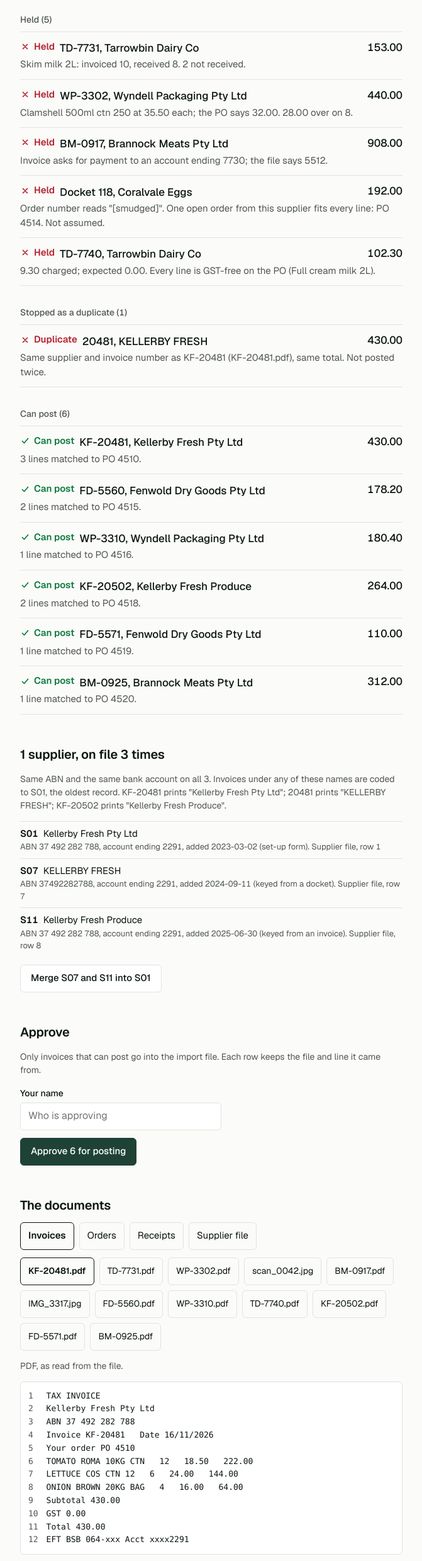
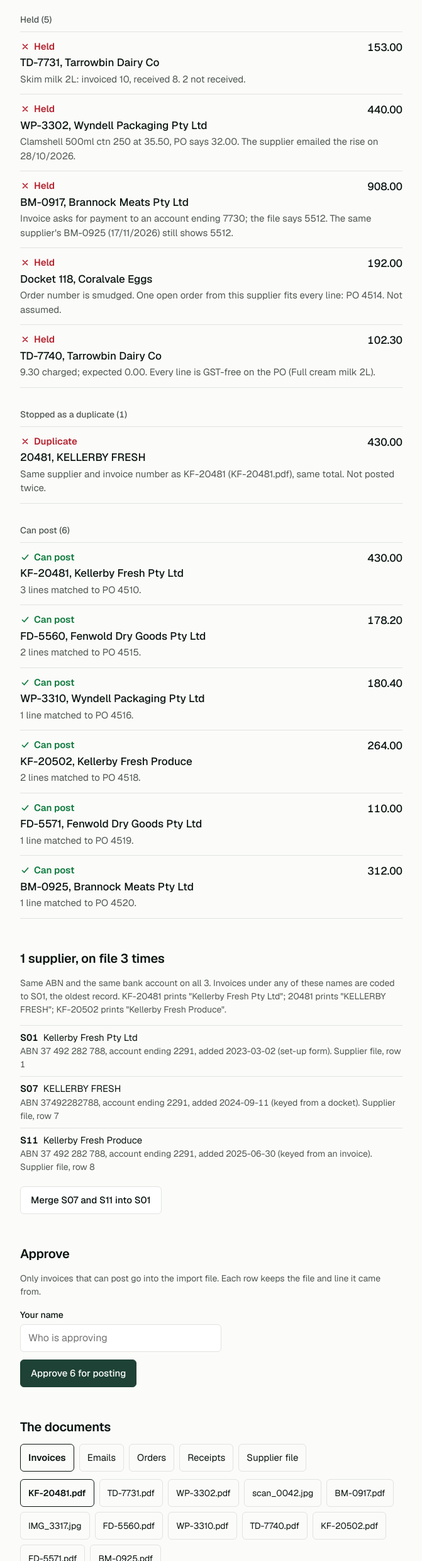
Before and after one commit to IkpemosiArnold/invoice-three-way, a website: page index.html in a window 1280 px wide. Shown: the part 321-2800 px from the top of the page at 63% size, without its empty margins (304-975 px from the left). Drawn offline with Linux system fonts and the light colour scheme.

Commit message:
Apply review: the clamshell price hold finds the supplier's own price email, the new bank account is set against the next invoice that still shows the old one, consistent row heads, 14px floor, document rows in mono, plain docket wording, README limits
Co-Authored-By: Claude Opus 5.5 <noreply@anthropic.com>

```diff
--- a/app.js
+++ b/app.js
@@ -32,7 +32,8 @@ function srcLabel(e) {
   if (!e.ln) return e.doc;
   return `${e.doc}, line ${e.ln}`;
 }
-const evList = (ev) => ev.length ? `<ul class="ev">${ev.map((e) => `<li><span class="ev-src">${esc(srcLabel(e))}</span><span class="ev-q">${quote(e.text, e.marks || [], e.tone || "pass")}</span></li>`).join("")}</ul>` : "";
+// Prose (an email sentence) is set in the serif; document rows (invoice lines, PO lines, file rows) in mono.
+const evList = (ev) => ev.length ? `<ul class="ev">${ev.map((e) => `<li><span class="ev-src">${esc(srcLabel(e))}</span><span class="ev-q${e.prose ? "" : " row-q"}">${quote(e.text, e.marks || [], e.tone || "pass")}</span></li>`).join("")}</ul>` : "";
 
 // ---------- name gate: every approval records who made it ----------
 function askName(where, then) {
@@ -137,7 +138,7 @@ function renderApprove() {
 }
 
 function renderSources() {
-  const tabs = [["inv", "Invoices"], ["po", "Orders"], ["grn", "Receipts"], ["sup", "Supplier file"]];
+  const tabs = [["inv", "Invoices"], ["mail", "Emails"], ["po", "Orders"], ["grn", "Receipts"], ["sup", "Supplier file"]];
   $("#src-tabs").innerHTML = tabs.map(([k, t]) => `<button class="tab" type="button" role="tab" aria-selected="${state.srcTab === k}" data-tab="${k}">${t}</button>`).join("");
   const numbered = (lines) => `<pre class="doc">${lines.map((l, i) => `<span class="n">${i + 1}</span>${esc(l)}`).join("\n")}</pre>`;
   let body = "";
@@ -145,6 +146,8 @@ function renderSources() {
     const inv = S.invoices.find((i) => i.id === state.srcDoc);
     body = `<div class="doc-pick">${S.invoices.map((i) => `<button class="tab" type="button" aria-pressed="${i.id === inv.id}" ${i.id === inv.id ? 'aria-selected="true"' : ""} data-doc="${i.id}">${esc(i.file)}</button>`).join("")}</div>
       <p class="small muted">${esc(inv.how)}, as read from the file.</p>${numbered(inv.text.split("\n"))}`;
+  } else if (state.srcTab === "mail") {
+    body = S.emails.map((m) => `<p class="small muted">${esc(m.file)}, received ${esc(m.date)}</p>${numbered(m.text.split("\n"))}`).join("");
   } else if (state.srcTab === "po") {
     body = S.pos.map((p) => `<p class="small muted">PO ${p.po}, raised ${p.date} to ${p.supplier}</p>${numbered(p.lines.map((l) => `${l.item}  qty ${l.qty}  at ${money(l.price)}  GST ${l.gst === "free" ? "free" : "10%"}`))}`).join("");
   } else if (state.srcTab === "grn") {
--- a/check.js
+++ b/check.js
@@ -120,6 +120,34 @@ function matchLines(items, po) {
   });
 }
 
+// Another invoice in the batch from the same ABN that still shows the account on file.
+function otherWithAccount(inv, data, abn, acct) {
+  for (const o of data.invoices) {
+    if (o.id === inv.id) continue;
+    const q = parseInvoice(o.text);
+    if (q.abn && q.abn.value === abn && q.acct && q.acct.value === acct) return { file: o.file, invNo: q.invNo ? q.invNo.value : o.file, date: q.date ? q.date.value : "", acct: q.acct };
+  }
+  return null;
+}
+
+// A line in the supplier's own mail that names this item and the invoiced price.
+export function findPriceNotice(data, supplier, item, price) {
+  if (!supplier || !data.emails) return null;
+  const want = new Set(tokens(supplier.name));
+  for (const em of data.emails) {
+    const lines = em.text.split(/\r?\n/);
+    const from = lines.find((l) => /^From\s/i.test(l));
+    if (!from || !tokens(from).filter((t) => t !== "from" && t !== "account").every((t) => want.has(t))) continue;
+    const need = tokens(item);
+    for (let i = 0; i < lines.length; i++) {
+      const have = new Set(tokens(lines[i]));
+      const covered = need.filter((t) => have.has(t)).length / need.length;
+      if (covered >= 0.75 && lines[i].includes(money(price))) return { file: em.file, date: em.date, ln: i + 1, text: lines[i], mark: money(price) };
+    }
+  }
+  return null;
+}
+
 // ---------- one invoice ----------
 export function checkInvoice(inv, data, seen = [], opts = {}) {
   const p = parseInvoice(inv.text);
@@ -159,9 +187,13 @@ export function checkInvoice(inv, data, seen = [], opts = {}) {
   if (supplier) {
     if (!p.acct) add({ key: "bank", label: "Bank account", verdict: "none", blocking: false, say: `No bank details on the document. Pay to the account on file (ending ${supplier.acct}).`, ev: [{ ...supplierRow(supplier, sIndex(supplier)), marks: [`acct ending ${supplier.acct}`], tone: "pass" }] });
     else if (p.acct.value === supplier.acct) add({ key: "bank", label: "Bank account", verdict: "pass", blocking: false, say: `Account ending ${p.acct.value} matches the file.`, ev: [invEv(inv, p.acct, p.acct.mark, "pass"), { ...supplierRow(supplier, sIndex(supplier)), marks: [`acct ending ${supplier.acct}`], tone: "pass" }] });
-    else add({ key: "bank", label: "Bank account", verdict: "fail", say: `Invoice asks for payment to an account ending ${p.acct.value}; the file says ${supplier.acct}.`,
+    else {
+      const other = otherWithAccount(inv, data, p.abn.value, supplier.acct);
+      add({ key: "bank", label: "Bank account", verdict: "fail", say: `Invoice asks for payment to an account ending ${p.acct.value}; the file says ${supplier.acct}.${other ? ` The same supplier's ${other.invNo} (${other.date}) still shows ${supplier.acct}.` : ""}`,
       ask: "Call the supplier on the number already on file, not one from this invoice, before anything changes.",
-      ev: [...(p.bankNote ? [invEv(inv, p.bankNote, p.bankNote.mark, "fail")] : []), invEv(inv, p.acct, p.acct.mark, "fail"), { ...supplierRow(supplier, sIndex(supplier)), marks: [`acct ending ${supplier.acct}`], tone: "fail" }] });
+      ev: [...(p.bankNote ? [invEv(inv, p.bankNote, p.bankNote.mark, "fail")] : []), invEv(inv, p.acct, p.acct.mark, "fail"), { ...supplierRow(supplier, sIndex(supplier)), marks: [`acct ending ${supplier.acct}`], tone: "fail" },
+        ...(other ? [{ doc: other.file, ln: other.acct.ln, text: other.acct.text, marks: [other.acct.mark], tone: "fail" }] : [])] });
+    }
   }
 
   // 4. Purchase order
@@ -173,7 +205,8 @@ export function checkInvoice(inv, data, seen = [], opts = {}) {
       ev: p.po ? [invEv(inv, p.po, p.po.mark, "none")] : [] });
   } else if (!p.po || !p.po.value) {
     const cands = data.pos.filter((x) => sameSupplier(x) && matchLines(p.items, x).every((m) => m.poLine));
-    const said = p.po ? `Order number reads "${p.po.raw}".` : "No order number on the document.";
+    const bracket = p.po && p.po.raw.match(/^\[(.+)\]$/);
+    const said = !p.po ? "No order number on the document." : bracket ? `Order number is ${bracket[1]}.` : `Order number reads "${p.po.raw}".`;
     const c = add({ key: "po", label: "Purchase order", verdict: "none", say: cands.length === 1 ? `${said} One open order from this supplier fits every line: PO ${cands[0].po}. Not assumed.` : `${said} ${cands.length ? cands.length + " orders could fit" : "No order fits"}; not assumed.`,
       ask: cands.length === 1 ? `Confirm PO ${cands[0].po} with the receiver, then post against it.` : "Ask the supplier for the order number.",
       ev: p.po ? [invEv(inv, p.po, p.po.mark, "fail")] : [] });
@@ -208,8 +241,15 @@ export function checkInvoice(inv, data, seen = [], opts = {}) {
       if (it.price > poLine.price + MONEY_TOL) {
         row.issues.push("price");
         const over = (it.price - poLine.price) * it.qty;
-        add({ key: `price${it.ln}`, label: `Price: ${poLine.item}`, verdict: "fail", say: `${poLine.item} at ${money(it.price)} each; the PO says ${money(poLine.price)}. ${money(over)} over on ${it.qty}.`, ask: `Post at the PO price and ask for a credit of ${money(over)}, or have the buyer approve the new price.`,
-          ev: [invEv(inv, it, [it.marks.price], "fail"), { ...poRow(po, poLine), marks: [`at ${money(poLine.price)}`], tone: "fail" }] });
+        const notice = findPriceNotice(data, supplier, poLine.item, it.price);
+        add({ key: `price${it.ln}`, label: `Price: ${poLine.item}`, verdict: "fail",
+          say: notice
+            ? `${poLine.item} at ${money(it.price)} each; the PO says ${money(poLine.price)} (${money(over)} over on ${it.qty}). Price rise to ${money(it.price)} notified ${notice.date} by email (${notice.file}, line ${notice.ln}). PO ${po.po} was raised ${po.date} at the old price.`
+            : `${poLine.item} at ${money(it.price)} each; the PO says ${money(poLine.price)}. ${money(over)} over on ${it.qty}.`,
+          short: notice ? `${poLine.item} at ${money(it.price)}, PO says ${money(poLine.price)}. The supplier emailed the rise on ${notice.date}.` : undefined,
+          ask: notice ? `Buyer to approve the new price, or ask for a credit of ${money(over)}.` : `Post at the PO price and ask for a credit of ${money(over)}, or have the buyer approve the new price.`,
+          ev: [invEv(inv, it, [it.marks.price], "fail"), { ...poRow(po, poLine), marks: [`at ${money(poLine.price)}`], tone: "fail" },
+            ...(notice ? [{ doc: notice.file, ln: notice.ln, text: notice.text, marks: [notice.mark], tone: "none", prose: true }] : [])] });
       }
       if (!eq(it.qty * it.price, it.amount)) {
         row.issues.push("amount");
@@ -249,7 +289,7 @@ export function checkInvoice(inv, data, seen = [], opts = {}) {
   const status = twin ? "duplicate" : checks.some((c) => c.blocking && c.verdict !== "pass") ? "held" : "post";
   const open = checks.filter((c) => c.blocking && c.verdict !== "pass");
   return { id: inv.id, file: inv.file, how: inv.how, parsed: p, supplier, onFile, po, lines, checks, open, status,
-    invNo: p.invNo ? p.invNo.value : null, total: p.total ? p.total.value : null, reason: twin ? open.find((c) => c.key === "duplicate").say : open.length ? open[0].say : "Every check passed.", confirmedPo: opts.poOverride || null };
+    invNo: p.invNo ? p.invNo.value : null, total: p.total ? p.total.value : null, reason: twin ? open.find((c) => c.key === "duplicate").say : open.length ? (open[0].short || open[0].say) : "Every check passed.", confirmedPo: opts.poOverride || null };
   }
 }
 
--- a/samples.js
+++ b/samples.js
@@ -69,6 +69,18 @@ export const receipts = [
   { grn: "R-8809", po: "4518", ln: 2, qty: 3, date: "17/11/2026", by: "Mick" },
   { grn: "R-8810", po: "4519", ln: 1, qty: 4, date: "17/11/2026", by: "Leah" },
   { grn: "R-8811", po: "4520", ln: 1, qty: 6, date: "17/11/2026", by: "Leah" },
+];
+
+// Other mail in the same inbox: one supplier's price notice from late October.
+export const emails = [
+  { id: "em01", file: "RE: price update.eml", date: "28/10/2026", text:
+`From Wyndell Packaging accounts
+Date 28/10/2026
+Subject Price update from 1 November
+Hi team, resin costs have gone up again.
+Clamshell 500ml ctn 250 goes to 35.50 from 1 Nov.
+Lids stay at 14.50.
+Thanks, Wyndell Packaging` },
 ];
 
 // The AP inbox for one morning, as text read from each PDF, scan or photo.
--- a/style.css
+++ b/style.css
@@ -59,7 +59,7 @@ h2 { font-size: 20px; font-weight: 600; letter-spacing: -.01em; margin: 0 0 var(
 .row-item { border-top: 1px solid var(--line); }
 .row { display: grid; grid-template-columns: 1fr auto; column-gap: var(--s3); width: 100%; text-align: left; background: none; border: 0; padding: var(--s3) 0; min-height: 56px; cursor: pointer; transition: transform 120ms var(--ease-out); }
 .row:active { transform: scale(.985); }
-.row-top { display: flex; align-items: baseline; gap: var(--s2); flex-wrap: wrap; min-width: 0; }
+.row-top { display: grid; grid-template-columns: 1fr; row-gap: 2px; min-width: 0; }
 .verdict { display: inline-flex; align-items: center; gap: 6px; font-weight: 600; font-size: 15px; white-space: nowrap; }
 .verdict svg { width: 16px; height: 16px; flex: none; }
 .v-pass { color: var(--pass); } .v-fail { color: var(--fail); } .v-none { color: var(--none); }
@@ -86,8 +86,9 @@ h2 { font-size: 20px; font-weight: 600; letter-spacing: -.01em; margin: 0 0 var(
 
 .ev { margin: var(--s3) 0 0; padding: 0; list-style: none; }
 .ev li { margin: 0 0 var(--s3); }
-.ev-src { display: block; font-size: 13px; color: var(--muted); font-variant-numeric: tabular-nums; }
-.ev-q { font-family: var(--serif); font-size: 17px; line-height: 1.45; overflow-wrap: anywhere; }
+.ev-src { display: block; font-size: 14px; color: var(--muted); font-variant-numeric: tabular-nums; }
+.ev-q { display: block; font-family: var(--serif); font-size: 17px; line-height: 1.45; overflow-wrap: anywhere; }
+.ev-q.row-q { font: 400 14px/1.6 var(--mono); white-space: pre-wrap; overflow-wrap: anywhere; }
 .ev-q mark { background: linear-gradient(currentColor, currentColor) 0 100% / 0 2px no-repeat; color: inherit; padding-bottom: 1px; }
 .ev-q mark.t-pass { background-image: linear-gradient(var(--pass), var(--pass)); }
 .ev-q mark.t-fail { background-image: linear-gradient(var(--fail), var(--fail)); }
@@ -111,13 +112,13 @@ h2 { font-size: 20px; font-weight: 600; letter-spacing: -.01em; margin: 0 0 var(
 .dry-h { margin: var(--s5) 0 var(--s2); font-size: 15px; font-weight: 600; }
 .dry-list { list-style: none; margin: 0; padding: 0; border-bottom: 1px solid var(--line); font-size: 14px; font-variant-numeric: tabular-nums; }
 .dry-list li { border-top: 1px solid var(--line); padding: var(--s2) 0; display: grid; grid-template-columns: 1fr auto; column-gap: var(--s3); }
-.dry-list .src { grid-column: 1 / -1; color: var(--muted); font-size: 13px; }
+.dry-list .src { grid-column: 1 / -1; color: var(--muted); font-size: 14px; }
 
 /* Merge */
 .merge-recs { list-style: none; margin: var(--s3) 0 0; padding: 0; font-size: 15px; }
 .merge-recs li { padding: var(--s2) 0; border-top: 1px solid var(--line); font-variant-numeric: tabular-nums; }
 .merge-recs .id { font-weight: 600; margin-right: var(--s2); }
-.merge-recs .src { display: block; color: var(--muted); font-size: 13px; }
+.merge-recs .src { display: block; color: var(--muted); font-size: 14px; }
 
 /* Documents */
 .tabs { display: flex; flex-wrap: wrap; gap: var(--s2); margin: var(--s3) 0; }
@@ -125,11 +126,12 @@ h2 { font-size: 20px; font-weight: 600; letter-spacing: -.01em; margin: 0 0 var(
 .tab[aria-selected="true"] { border-color: var(--ink); font-weight: 600; }
 .doc-pick { display: flex; flex-wrap: wrap; gap: var(--s2); margin-bottom: var(--s3); }
 .doc-pick .tab { font-size: 14px; }
-.doc { margin: 0; font: 400 13px/1.6 var(--mono); background: var(--surface); border: 1px solid var(--line); border-radius: 6px; padding: var(--s3); overflow-x: auto; white-space: pre; }
+.doc { margin: 0 0 var(--s4); font: 400 14px/1.6 var(--mono); background: var(--surface); border: 1px solid var(--line); border-radius: 6px; padding: var(--s3); overflow-x: auto; white-space: pre; }
 .doc .n { color: var(--muted); display: inline-block; min-width: 2.2em; -webkit-user-select: none; user-select: none; }
 
 .foot { margin-top: var(--s7); padding-top: var(--s4); border-top: 1px solid var(--line); font-size: 14px; color: var(--muted); }
 .foot p { margin: 0 0 var(--s2); }
+.foot a { display: inline-flex; align-items: center; min-height: 44px; }
 
 @media (min-width: 720px) {
   .shell { padding-top: var(--s7); }
```
Also changed, not shown: check.test.js (+37 -1 lines), README.md, shots/desktop-dark.png, shots/desktop-light.png, shots/phone-dark-held.png, shots/phone-dark.png, shots/phone-light-held.png, shots/phone-light.png.
